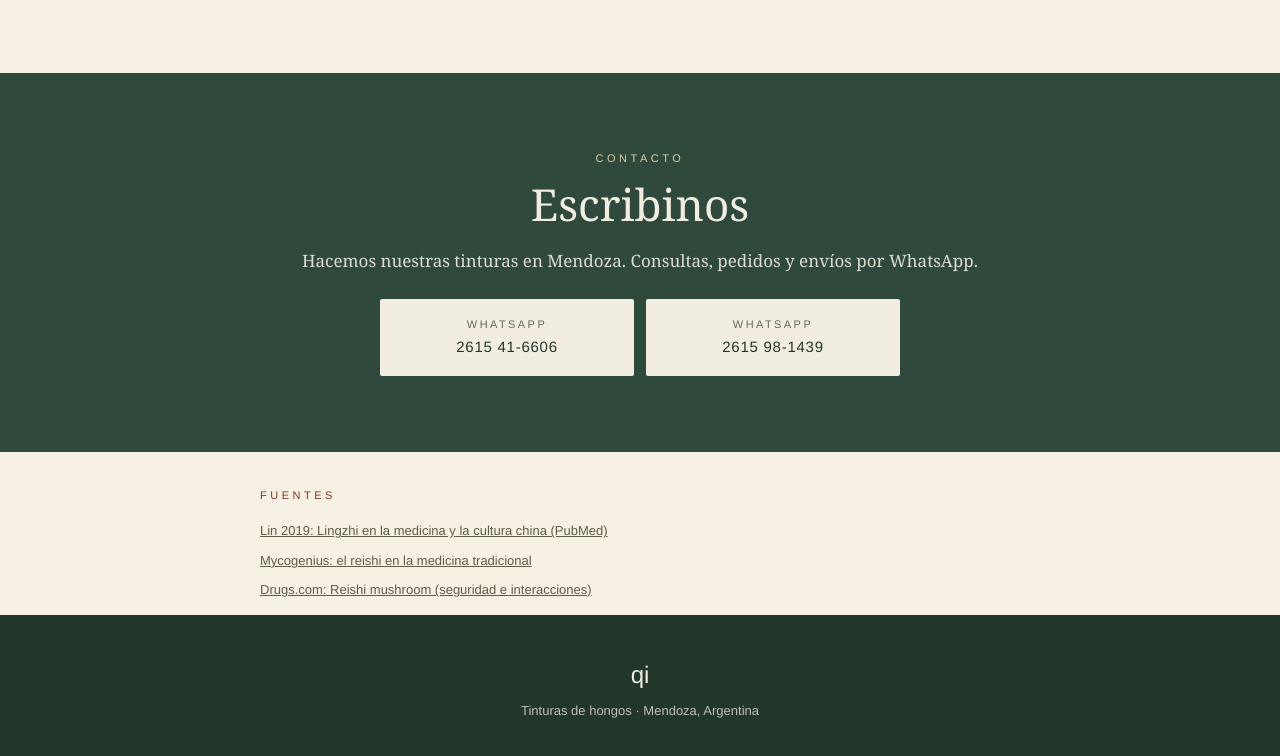
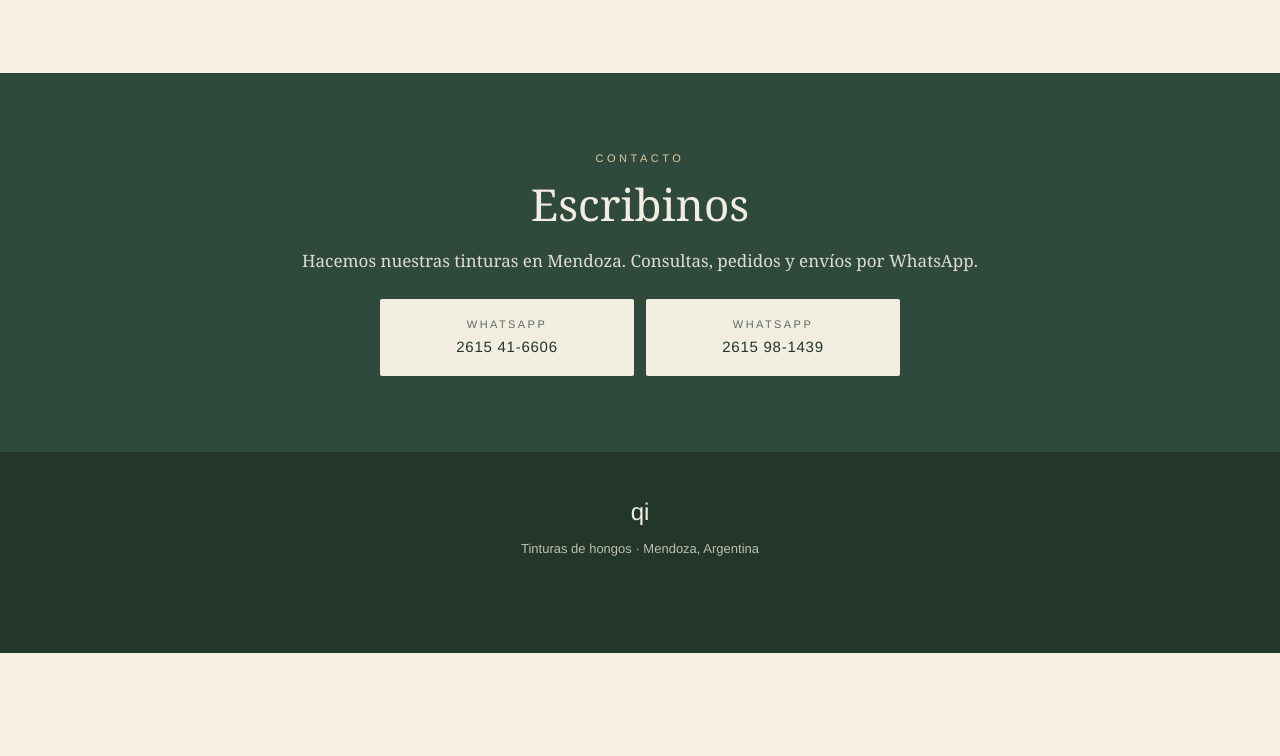
Before and after one commit to qimicologia/qi, a plain HTML site: page index.html in a window 1280 px wide. Shown: the part 4330-5086 px from the top of the page. After the commit the page ends 4983 px from the top, so only its background shows below. Drawn offline with Linux system fonts and the light colour scheme.

Commit message:
Add files via upload

```diff
--- a/index.html
+++ b/index.html
@@ -297,14 +297,6 @@ footer p{color:var(--cream);opacity:.75;margin:4px 0}
   </div>
 </section>
 
-<div class="wrap sources">
-  <div class="kicker">Fuentes</div>
-  <ul>
-    <li><a href="https://pubmed.ncbi.nlm.nih.gov/31677138/" target="_blank" rel="noopener">Lin 2019: Lingzhi en la medicina y la cultura china (PubMed)</a></li>
-    <li><a href="https://mycogenius.com/blogs/articles/reishi-mushroom-traditional-history" target="_blank" rel="noopener">Mycogenius: el reishi en la medicina tradicional</a></li>
-    <li><a href="https://www.DRUGS.COM/npp/reishi-mushroom.html" target="_blank" rel="noopener">Drugs.com: Reishi mushroom (seguridad e interacciones)</a></li>
-  </ul>
-</div>
 
 <footer>
   <div class="qi">qi</div>
```
